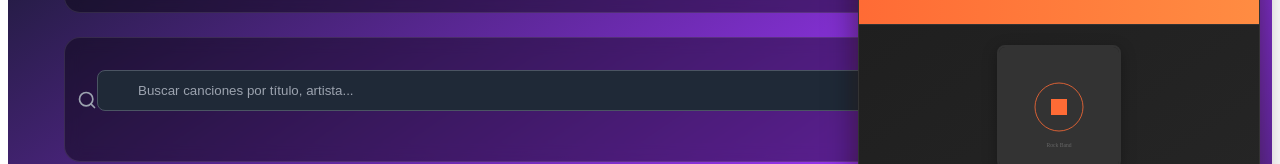
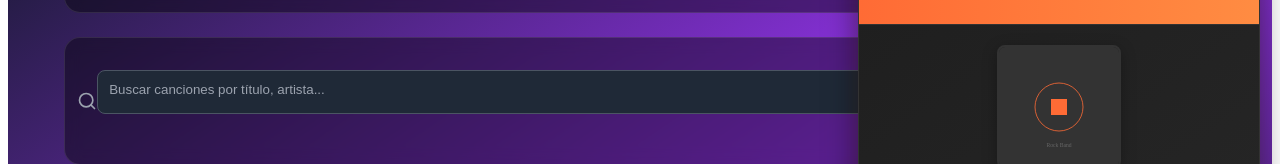
Before and after one commit to EmpatiaDigital/singravedadFront, a React (Create React App) app: page /reproductor in a window 1280 px wide. Shown: the part 234-398 px from the top of the page. Built offline with nearby package versions, Linux system fonts and the light colour scheme; no server answers.

Commit message:
Update MusicAdmin.css

```diff
--- a/src/Css/MusicAdmin.css
+++ b/src/Css/MusicAdmin.css
@@ -306,8 +306,8 @@
 }
 
 .search-input {
-  width: 90%;
-  padding: 0.75rem 1rem 0.75rem 2.5rem;
+  width: 100%;
+  padding: 0.7rem 1rem 1rem 0.7rem;
   background: var(--gray-800);
   border: 1px solid var(--gray-600);
   border-radius: 0.5rem;
```
